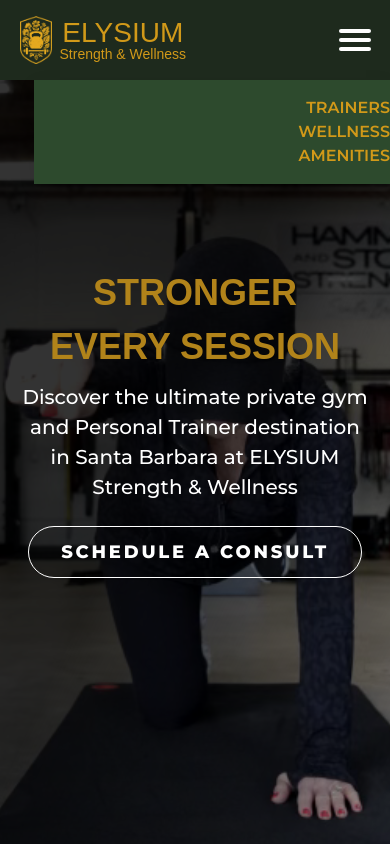
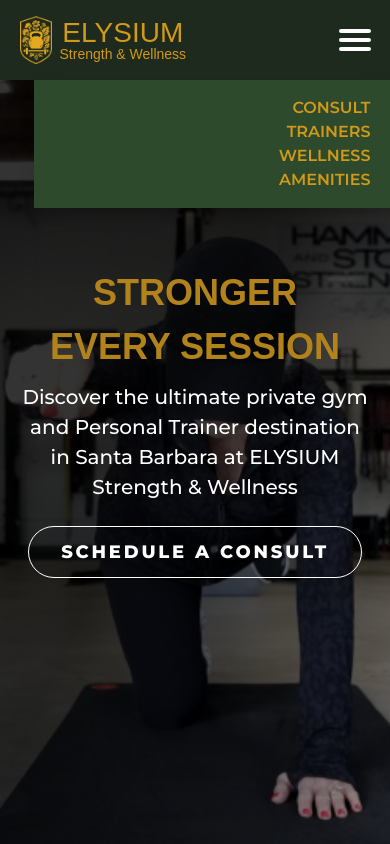
Before and after one commit to elysiumstrength/Elysiumstrength.github.io, a React (Vite) app: page / in a window 390 px wide. Both pictures are taken after a click on the button "Toggle navigation". Shown: the top 844 px of the page. Built offline with nearby package versions, Linux system fonts and the light colour scheme; a web font is replaced by a local one.

Commit message:
responsive navbar

```diff
--- a/src/components/Navbar.css
+++ b/src/components/Navbar.css
@@ -56,7 +56,9 @@
     line-height: 1;
 }
 
-.left__nav, .navbar__nav, .navbar__spacer {
+.left__nav,
+.navbar__nav,
+.navbar__spacer {
     display: flex;
     flex: 1 0 0;
     align-items: center;
@@ -76,11 +78,16 @@
 }
 
 .navbar__spacer {
-    display:flex;
+    display: flex;
     justify-content: flex-end;
+
+    .button__tertiary {
+        margin-right: 2rem;
+    }
 }
 
-nav.left__nav .button__tertiary {
+nav.left__nav .button__tertiary,
+.navbar__spacer .button__tertiary {
     font-size: 1rem;
     font-weight: 600;
     padding: 0.375rem 1.125rem;
@@ -127,8 +134,7 @@
     }
 }
 
-
-@media (max-width: 768px) {
+@media (max-width: 1024px) {
     .navbar__nav {
         position: absolute;
         top: 100%;
@@ -137,8 +143,8 @@
         flex-direction: column;
         align-items: flex-end;
         gap: 0;
-        width: 180px;
-        padding: 1rem 0;
+        width: fit-content;
+        padding: 1rem 5%;
         box-shadow: 0 4px 16px rgba(0, 0, 0, 0.08);
         opacity: 0;
         pointer-events: none;
@@ -154,7 +160,6 @@
 
     .navbar__nav .button__tertiary {
         width: 100%;
-        padding: 0.75rem 1.5rem;
         text-align: right;
         color: #D19919;
         background: none;
@@ -169,13 +174,24 @@
     .navbar__spacer {
         display: flex;
     }
+
     .navbar__hamburger {
         display: flex;
     }
 }
 
+@media (max-width: 480px) {
+    .left__nav {
+        display: none;
+    }
+
+    .navbar__spacer .button__tertiary {
+        display: none;
+    }
+}
+
 /* Hide hamburger on desktop */
-@media (min-width: 769px) {
+@media (min-width: 1024px) {
     .navbar__hamburger {
         display: none;
     }
--- a/src/components/Navbar.tsx
+++ b/src/components/Navbar.tsx
@@ -1,5 +1,5 @@
 // src/components/Navbar.tsx
-import { useState } from 'react'
+import { useState, useEffect } from 'react'
 import { Link, NavLink } from 'react-router-dom'
 import './Navbar.css'
 
@@ -7,6 +7,18 @@
 
 export default function Navbar() {
     const [menuOpen, setMenuOpen] = useState(false)
+    const [isMobile, setIsMobile] = useState(false)
+
+    useEffect(() => {
+        const checkScreenSize = () => {
+            setIsMobile(window.innerWidth <= 480)
+        }
+
+        checkScreenSize()
+        window.addEventListener('resize', checkScreenSize)
+
+        return () => window.removeEventListener('resize', checkScreenSize)
+    }, [])
 
     return (
         <header className="navbar">
@@ -23,7 +35,10 @@
                         <div className='strength_wellness'>Strength & Wellness</div>
                     </div>
                 </Link>
-                <div className="navbar__spacer">
+                <nav className="navbar__spacer">
+                    <NavLink to="/Consult" className="button__tertiary" onClick={() => setMenuOpen(false)}>
+                        CONSULT
+                    </NavLink>
                     <button
                         className="navbar__hamburger"
                         aria-label="Toggle navigation"
@@ -33,8 +48,13 @@
                         <span className="navbar__hamburger-bar"></span>
                         <span className="navbar__hamburger-bar"></span>
                     </button>
-                </div>
+                </nav>
                 <nav className={`right__nav navbar__nav${menuOpen ? ' navbar__nav--open' : ''}`}>
+                    {isMobile && (
+                        <NavLink to="/Consult" className="button__tertiary" onClick={() => setMenuOpen(false)}>
+                            CONSULT
+                        </NavLink>
+                    )}
                     <NavLink to="/Trainers" className="button__tertiary" onClick={() => setMenuOpen(false)}>
                         TRAINERS
                     </NavLink>
```
